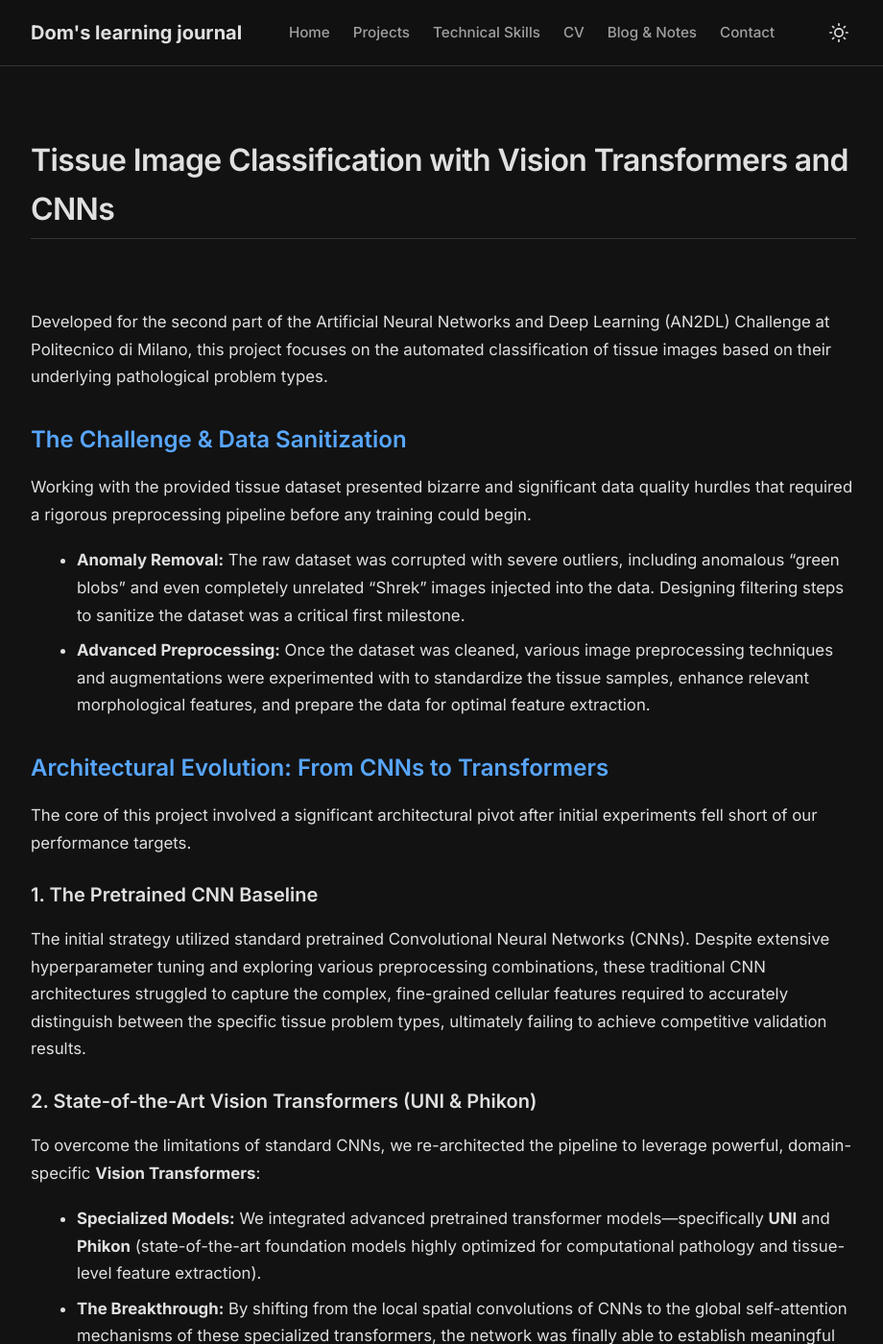
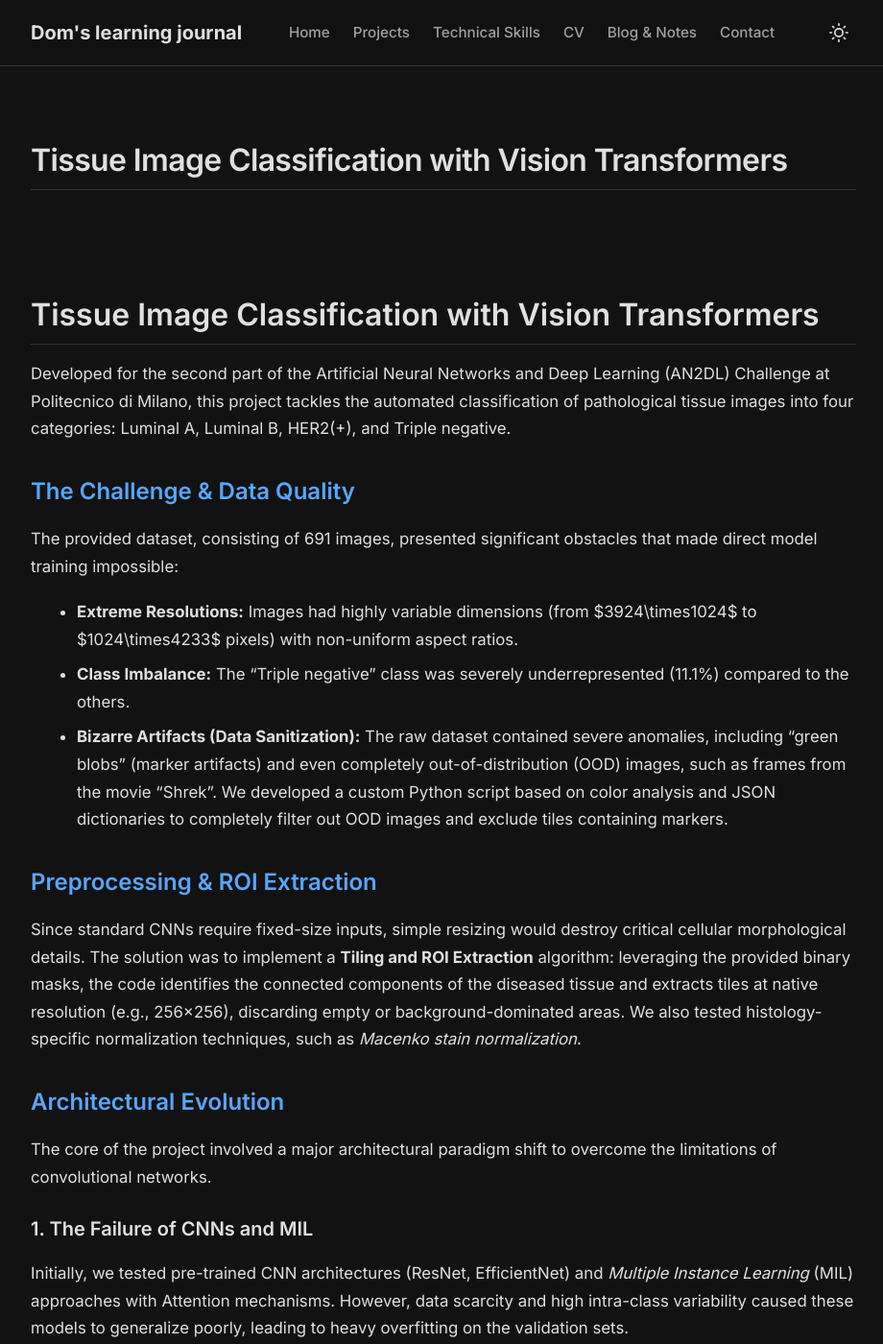
Before and after one commit to DomDegi/domdegi.github.io, a Jekyll site: the page built from _projects/cnn-iamge-classification.md, in a window 1280 px wide and 1400 px high. Shown: the whole window at 96% size, without its empty margins (178-1098 px from the left). Built offline with Jekyll 4.4.1, drawn with Linux system fonts in a browser that asks for light colours; some of the changed text lies outside the part shown.

```diff
--- a/_projects/cnn-iamge-classification.md
+++ b/_projects/cnn-iamge-classification.md
@@ -1,26 +1,36 @@
 ---
 layout: page
-title: Tissue Image Classification with Vision Transformers and CNNs
-description: A deep learning pipeline for tissue image classification, featuring rigorous anomaly filtering, CNN experimentation, and state-of-the-art Vision Transformers (UNI, Phikon).
-tags: [Python, PyTorch, Deep Learning, Computer Vision, Transformers, Kaggle]
+title: Tissue Image Classification with Vision Transformers
+description: A deep learning pipeline for histological image classification, featuring complex data sanitization, ROI extraction, and the use of Vision Transformers (Phikon) combined with CatBoost.
+tags: [Python, PyTorch, Deep Learning, Computer Vision, Transformers, CatBoost, Kaggle]
 ---
 
-Developed for the second part of the Artificial Neural Networks and Deep Learning (AN2DL) Challenge at Politecnico di Milano, this project focuses on the automated classification of tissue images based on their underlying pathological problem types.
+# Tissue Image Classification with Vision Transformers
 
-## The Challenge & Data Sanitization
-Working with the provided tissue dataset presented bizarre and significant data quality hurdles that required a rigorous preprocessing pipeline before any training could begin.
-* **Anomaly Removal:** The raw dataset was corrupted with severe outliers, including anomalous "green blobs" and even completely unrelated "Shrek" images injected into the data. Designing filtering steps to sanitize the dataset was a critical first milestone.
-* **Advanced Preprocessing:** Once the dataset was cleaned, various image preprocessing techniques and augmentations were experimented with to standardize the tissue samples, enhance relevant morphological features, and prepare the data for optimal feature extraction.
+Developed for the second part of the Artificial Neural Networks and Deep Learning (AN2DL) Challenge at Politecnico di Milano, this project tackles the automated classification of pathological tissue images into four categories: Luminal A, Luminal B, HER2(+), and Triple negative.
 
-## Architectural Evolution: From CNNs to Transformers
-The core of this project involved a significant architectural pivot after initial experiments fell short of our performance targets.
+## The Challenge & Data Quality
+The provided dataset, consisting of 691 images, presented significant obstacles that made direct model training impossible:
+* **Extreme Resolutions:** Images had highly variable dimensions (from $3924\times1024$ to $1024\times4233$ pixels) with non-uniform aspect ratios.
+* **Class Imbalance:** The "Triple negative" class was severely underrepresented (11.1%) compared to the others.
+* **Bizarre Artifacts (Data Sanitization):** The raw dataset contained severe anomalies, including "green blobs" (marker artifacts) and even completely out-of-distribution (OOD) images, such as frames from the movie "Shrek". We developed a custom Python script based on color analysis and JSON dictionaries to completely filter out OOD images and exclude tiles containing markers.
 
-### 1. The Pretrained CNN Baseline
-The initial strategy utilized standard pretrained Convolutional Neural Networks (CNNs). Despite extensive hyperparameter tuning and exploring various preprocessing combinations, these traditional CNN architectures struggled to capture the complex, fine-grained cellular features required to accurately distinguish between the specific tissue problem types, ultimately failing to achieve competitive validation results.
+## Preprocessing & ROI Extraction
+Since standard CNNs require fixed-size inputs, simple resizing would destroy critical cellular morphological details.
+The solution was to implement a **Tiling and ROI Extraction** algorithm: leveraging the provided binary masks, the code identifies the connected components of the diseased tissue and extracts tiles at native resolution (e.g., 256x256), discarding empty or background-dominated areas. We also tested histology-specific normalization techniques, such as *Macenko stain normalization*.
 
-### 2. State-of-the-Art Vision Transformers (UNI & Phikon)
-To overcome the limitations of standard CNNs, we re-architected the pipeline to leverage powerful, domain-specific **Vision Transformers**:
-* **Specialized Models:** We integrated advanced pretrained transformer models—specifically **UNI** and **Phikon** (state-of-the-art foundation models highly optimized for computational pathology and tissue-level feature extraction).
-* **The Breakthrough:** By shifting from the local spatial convolutions of CNNs to the global self-attention mechanisms of these specialized transformers, the network was finally able to establish meaningful contexts across the tissue slides. This pivot completely turned the project around, leading to vastly improved classification accuracy and robust final predictions on the test set.
+## Architectural Evolution
+The core of the project involved a major architectural paradigm shift to overcome the limitations of convolutional networks.
 
-> **Repository:** [View on GitHub](https://github.com/Andrik146/AN2DL-II-Fantastici-4-Part-2) (Private for now)
+### 1. The Failure of CNNs and MIL
+Initially, we tested pre-trained CNN architectures (ResNet, EfficientNet) and *Multiple Instance Learning* (MIL) approaches with Attention mechanisms. However, data scarcity and high intra-class variability caused these models to generalize poorly, leading to heavy overfitting on the validation sets.
+
+### 2. The Breakthrough: ViT Foundation Models + Boosting
+To solve this, the architecture was split into a two-stage pipeline (Feature Extraction + Classification):
+* **Feature Extraction (Phikon):** Instead of a CNN, we employed **Phikon**, a powerful *Vision Transformer (ViT)* trained with DINO on a massive dataset of histological images (TCGA). This model was used to extract high-dimensional vectors from the tiles, keeping the weights frozen, as fine-tuning caused performance degradation due to the small dataset size.
+* **Classification (CatBoost):** The tile embeddings were aggregated to create a slide-level descriptor. While classifiers like XGBoost proved too aggressive (leading to "extreme overfitting"), **CatBoost** provided the necessary regularization thanks to its symmetric trees. CatBoost hyperparameters (Learning Rate, Tree Depth, L2 Leaf Reg) were optimized using **Optuna**.
+
+## 📈 Results
+By combining Transformer-based feature extraction, robust classification with CatBoost, and *Test-Time Augmentation (TTA)* to stabilize predictions, the final model outperformed pure convolutional architectures, achieving an F1-score of ~0.41 on the test set.
+
+> **Repository:** [View on GitHub](https://github.com/Andrik146/AN2DL-I-Fantastici-4-Part-2) (Private for now)
```
Also changed, not shown: _projects/cuda-challenge.md (added, +28 -0 lines), _projects/eigen-project.md (added, +23 -0 lines), _projects/openmp-challenge.md (added, +30 -0 lines).
